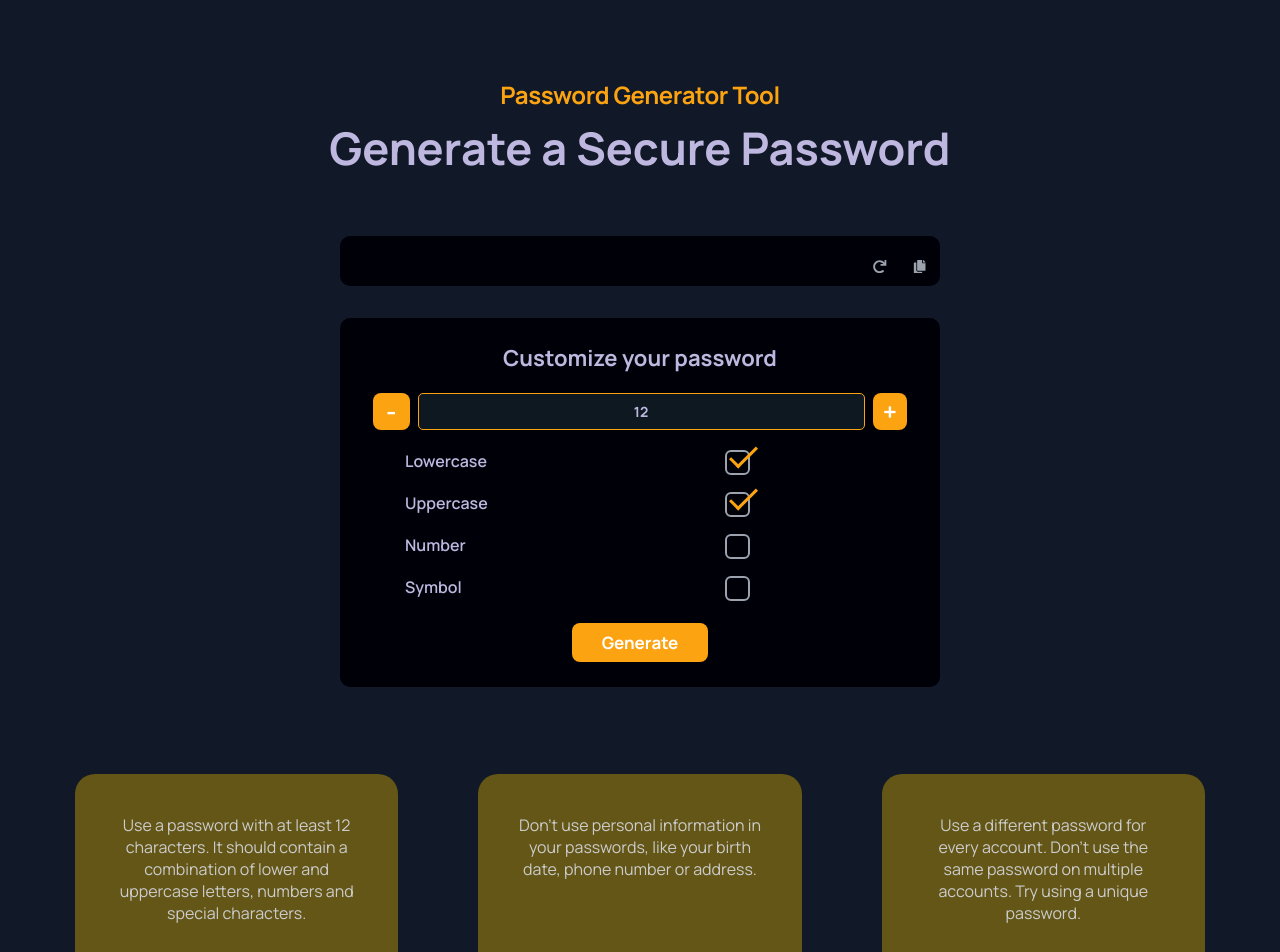
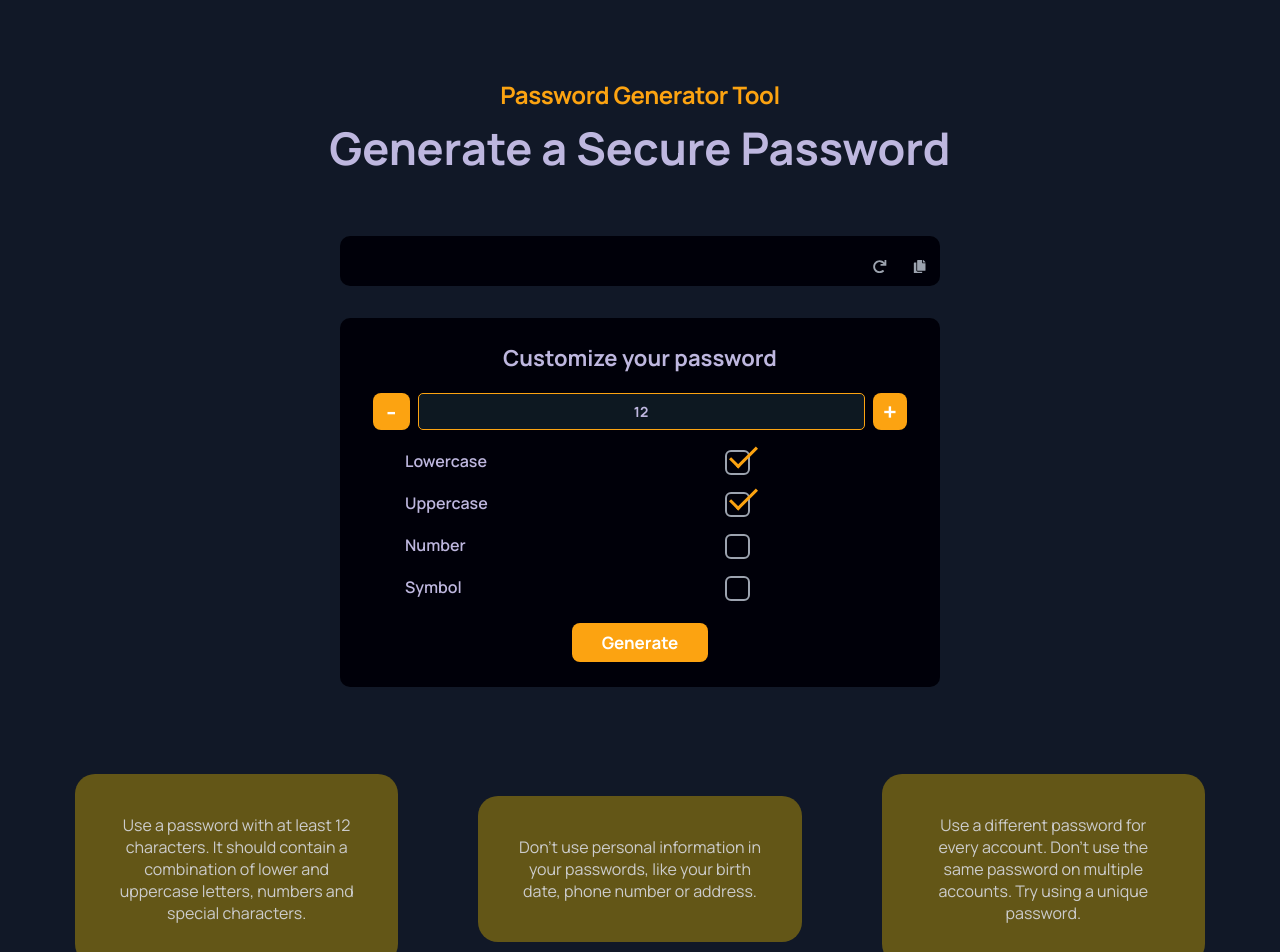
Before and after one commit to f3hint0la/password-generator, a React (Create React App) app: page / in a window 1280 px wide. Shown: the top 952 px of the page. Built offline with nearby package versions, Linux system fonts and the light colour scheme.

Commit message:
update: index.html

```diff
--- a/public/index.html
+++ b/public/index.html
@@ -5,11 +5,7 @@
     <link rel="icon" href="%PUBLIC_URL%/favicon.ico" />
     <meta name="viewport" content="width=device-width, initial-scale=1" />
     <meta name="theme-color" content="#000000" />
-    <meta
-      name="description"
-      content="Web site created using create-react-app"
-    />
-    <link rel="apple-touch-icon" href="%PUBLIC_URL%/logo192.png" />
+    <meta name="description" content="Password generation tool" />
     <!--
       manifest.json provides metadata used when your web app is installed on a
       user's mobile device or desktop. See https://developers.google.com/web/fundamentals/web-app-manifest/
--- a/src/App.css
+++ b/src/App.css
@@ -343,7 +343,7 @@
   text-align: center;
   padding: 40px;
   margin: 40px;
-  height: 200px;
+  height: auto;
   background-color: var(--accent-alt);
   border-radius: 20px;
 }
```
